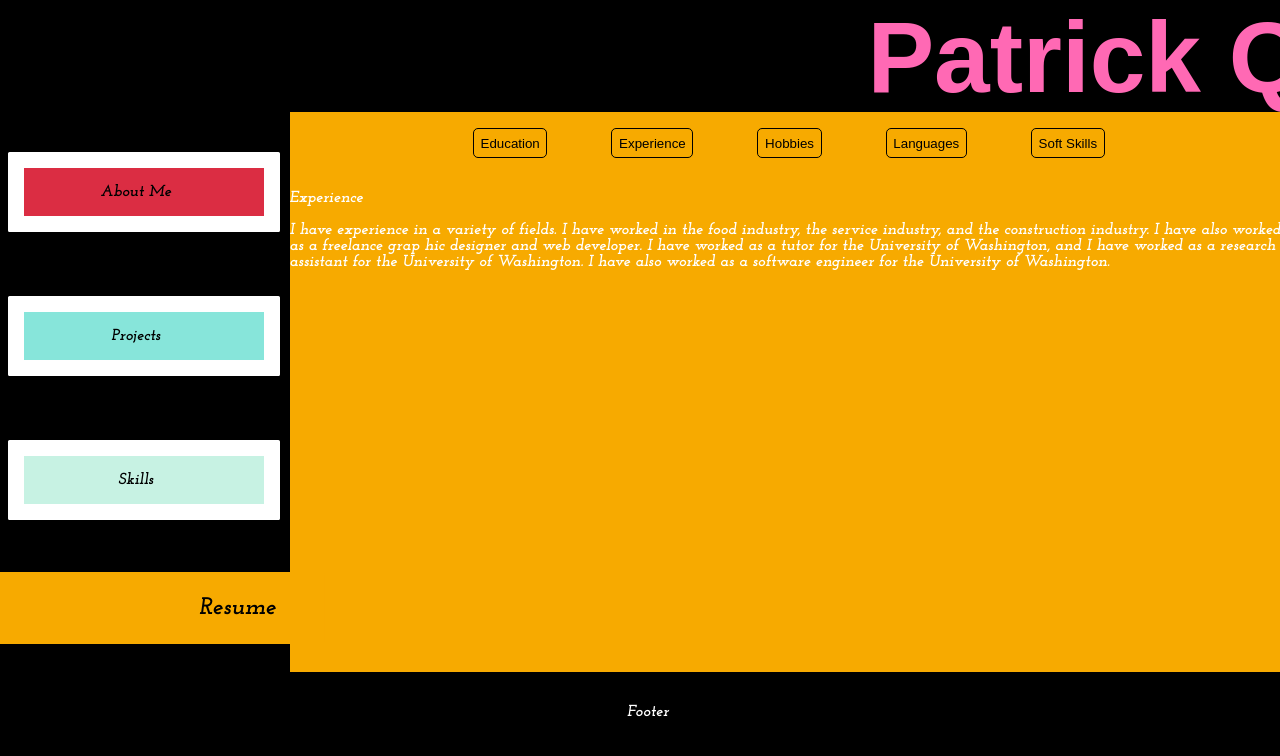
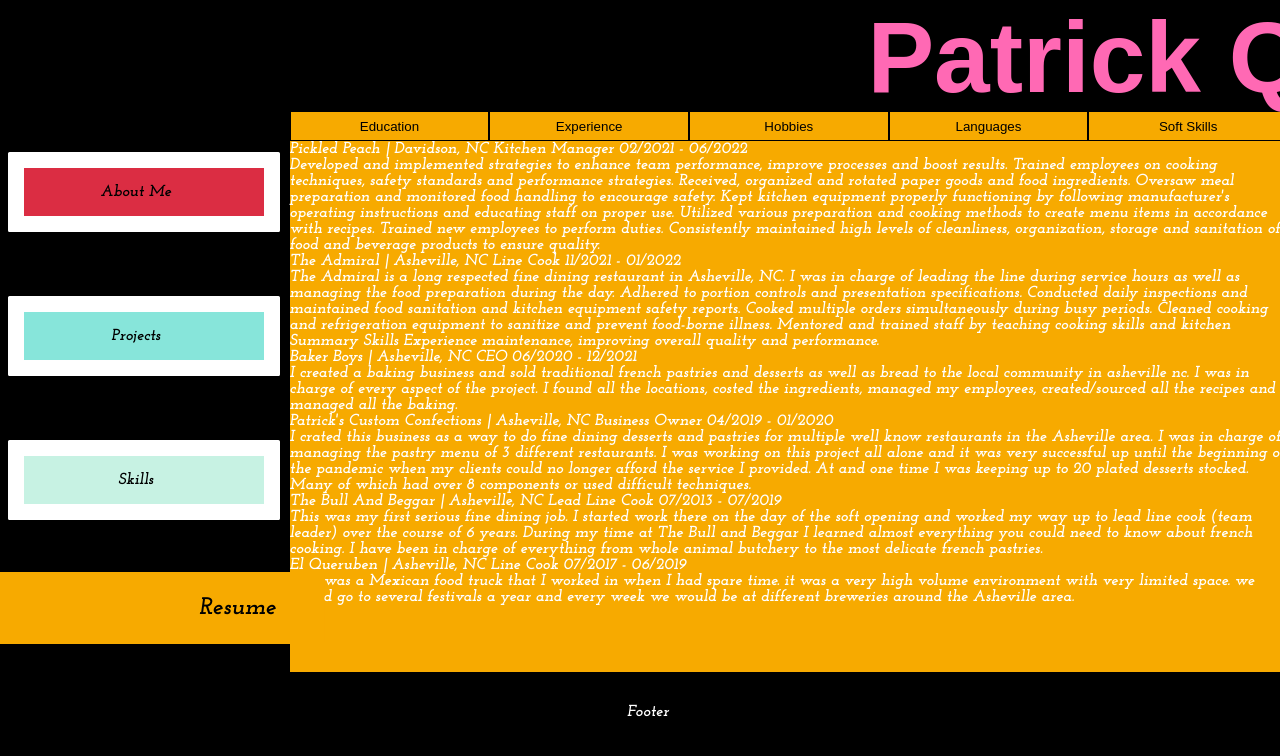
Before and after one commit to patrickmctighe/portfolio, a React (Vite) app: page /resume in a window 1280 px wide. Both pictures are taken after a click on the button "Experience". Shown: the top 756 px of the page. Built offline with nearby package versions, Linux system fonts and the light colour scheme; a web font is replaced by a local one.

Commit message:
adding-experience-to-resume

```diff
--- a/src/components/Experience.jsx
+++ b/src/components/Experience.jsx
@@ -4,8 +4,121 @@
 
     return(
         <div className="experienceMain">
-            <p className="experienceTitle">Experience</p>
-            <p className="experienceText">I have experience in a variety of fields. I have worked in the food industry, the service industry, and the construction industry. I have also worked as a freelance grap hic designer and web developer. I have worked as a tutor for the University of Washington, and I have worked as a research assistant for the University of Washington. I have also worked as a software engineer for the University of Washington.</p>
-        </div>
+
+
+<div className="job3">
+<div className="jobDetails">
+Pickled Peach | Davidson, NC
+Kitchen Manager
+02/2021 - 06/2022
+</div>
+<div className="jobList">
+Developed and implemented strategies to enhance team performance,
+improve processes and boost results.
+Trained employees on cooking techniques, safety standards and
+performance strategies.
+Received, organized and rotated paper goods and food ingredients.
+Oversaw meal preparation and monitored food handling to encourage
+safety.
+Kept kitchen equipment properly functioning by following manufacturer's
+operating instructions and educating staff on proper use.
+Utilized various preparation and cooking methods to create menu items in
+accordance with recipes.
+Trained new employees to perform duties.
+Consistently maintained high levels of cleanliness, organization, storage
+and sanitation of food and beverage products to ensure quality.
+</div>
+</div>
+
+<div className="job4">
+<div className="jobDetails">
+    The Admiral | Asheville, NC
+Line Cook
+11/2021 - 01/2022</div>
+<div className="jobList">
+The Admiral is a long respected fine dining restaurant in Asheville, NC.
+I was in charge of leading the line during service hours as well as managing
+the food preparation during the day.
+Adhered to portion controls and presentation specifications.
+Conducted daily inspections and maintained food sanitation and kitchen
+equipment safety reports.
+Cooked multiple orders simultaneously during busy periods.
+Cleaned cooking and refrigeration equipment to sanitize and prevent
+food-borne illness.
+Mentored and trained staff by teaching cooking skills and kitchen
+
+Summary
+
+Skills
+
+Experience
+
+maintenance, improving overall quality and performance.
+</div>
+</div>
+
+<div className="job5">
+<div className="jobDetails">
+    Baker Boys | Asheville, NC
+CEO
+06/2020 - 12/2021</div>
+<div className="jobList">
+I created a baking business and sold traditional french pastries and desserts
+as well as bread to the local community in asheville nc.
+I was in charge of every aspect of the project. I found all the locations,
+costed the ingredients, managed my employees, created/sourced all the
+recipes and managed all the baking.
+</div>
+</div>
+
+<div className="job6">
+<div className="jobDetails">Patrick's Custom Confections | Asheville,
+NC
+Business Owner
+04/2019 - 01/2020</div>
+<div className="jobList">
+I crated this business as a way to do fine dining desserts and pastries for
+multiple well know restaurants in the Asheville area.
+I was in charge of managing the pastry menu of 3 different restaurants.
+I was working on this project all alone and it was very successful up until
+the beginning of the pandemic when my clients could no longer afford the
+service I provided.
+At and one time I was keeping up to 20 plated desserts stocked. Many of
+which had over 8 components or used difficult techniques.
+</div>
+</div>
+<div className="job1">
+<div className="jobDetails">The Bull And Beggar | Asheville, NC
+Lead Line Cook
+07/2013 - 07/2019</div>
+<div className="jobList">
+This was my first serious fine dining job.
+I started work there on the day of the soft opening and worked my way up
+to lead line cook (team leader) over the course of 6 years.
+During my time at The Bull and Beggar I learned almost everything you
+could need to know about french cooking. I have been in charge of
+everything from whole animal butchery to the most delicate french
+pastries.
+</div>
+</div>
+
+<div className="job2">
+<div className="jobDetails">
+El Queruben | Asheville, NC
+Line Cook
+07/2017 - 06/2019
+</div>
+<div className="jobList">
+This was a Mexican food truck that I worked in when I had spare time. it
+was a very high volume environment with very limited space. we would
+go to several festivals a year and every week we would be at different
+breweries around the Asheville area.
+</div>
+</div>
+
+
+
+
+      </div>
     )
 }
--- a/src/index.css
+++ b/src/index.css
@@ -264,8 +264,8 @@
   display:flex;
   align-items: center;
   justify-content: center;
-  gap:4em;
-padding:1em;
+  width:100%;
+
 
 }
 
@@ -273,17 +273,18 @@
   background-color: #f7aa00;
   color:black;
   border: 1px solid black;
-  border-radius: 5px;
+  border-top:none;
   padding: .5em;
   text-decoration: none;
   transition: 0.5s;
+  width:20%;
 }
 
 .resumeButton:hover{
   background-color: black;
   color: #f7aa00;
   transition: 0.5s ;
-  transform: scale(1.4);
+
 }
 
 /*education*/
@@ -295,7 +296,7 @@
 }
 .educationMainContainer{
 display: grid;
-grid-template-columns: 30vh 30vh 30vh 30vh;
+grid-template-columns: 30vh 30vh ;
 grid-template-rows: 10vw 10vw ;
 padding:3em;
 gap:4em;
@@ -306,7 +307,7 @@
 .educationCont{
 display: flex;
 align-items: center;
-justify-content: center;
+justify-content: flex-start;
 flex-direction: column;
 line-height: .25em;
 
```
